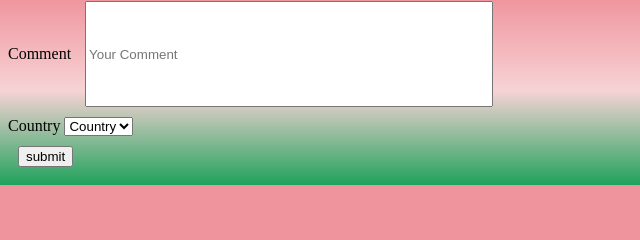
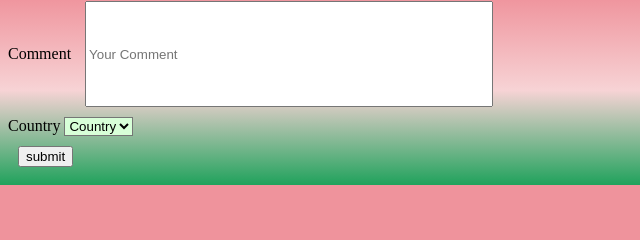
Before and after one commit to girlswhocodedecorah/WelcomeWatermelon, a plain HTML site: page ContactUsRose.html in a window 1280 px wide. Shown: the part 99-339 px from the top of the page, 0-640 px from the left. Drawn offline with Linux system fonts and the light colour scheme.

Commit message:
Update ContactUsRose.html

```diff
--- a/ContactUsRose.html
+++ b/ContactUsRose.html
@@ -19,7 +19,7 @@
     width="100%"
     color="#59585a"
     }
-    input [type="text"]{
+    input [type="text"], select, text area{
     background:#d8ffd8;
     width="100%"
     }
```
